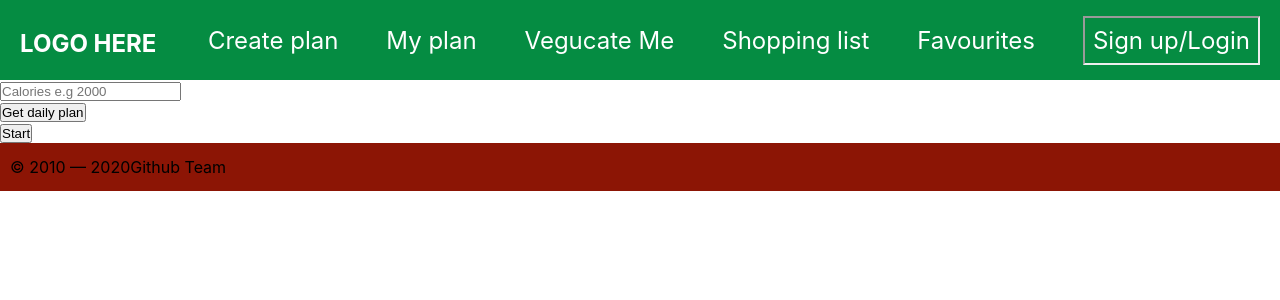
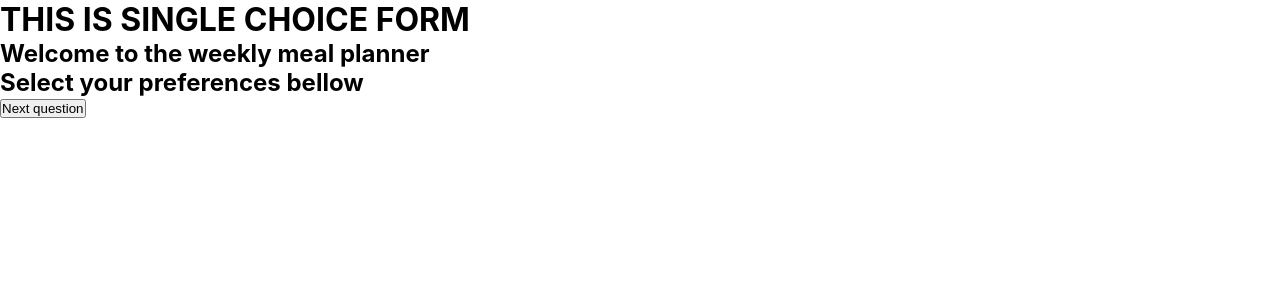
Before and after one commit to SchoolOfCode/w15_collaborative-react-project-team-f-plantasty, a React (Create React App) app in the folder plantasty/: page /createplan in a window 1280 px wide. Shown: the top 300 px of the page. Built offline with nearby package versions, Linux system fonts and the light colour scheme.

Commit message:
my plan linked to meal plan created- meal plan form not used anymore

```diff
--- a/plantasty/src/App.js
+++ b/plantasty/src/App.js
@@ -3,7 +3,6 @@ import './App.css';
 import HomePage from './Pages/HomePage';
 import VegucateMe from './Pages/VegucateMe';
 import MealPlanCreated from './Pages/MealPlanCreated';
-import MealPlanForm from './Pages/MealPlanForm';
 import Q1 from './Pages/Q1';
 import Q2 from './Pages/Q2';
 
@@ -18,10 +17,10 @@ function App() {
           <Route path="/myplan">
             <MealPlanCreated />
           </Route>
+          {/* <Route path="/createplan" exact>
+            <MealPlanForm />
+          </Route> */}
           <Route path="/createplan" exact>
-            <MealPlanForm />
-          </Route>
-          <Route path="/createplan/q1" exact>
             <Q1 />
           </Route>
           <Route path="/createplan/q2">
--- a/plantasty/src/Pages/MealPlanCreated.js
+++ b/plantasty/src/Pages/MealPlanCreated.js
@@ -1,52 +1,52 @@
-import { useState, useEffect } from 'react';
+import React, { useState } from 'react';
+import MealList from '../Components/MealList';
 import Navbar from '../Components/Header/Navbar';
 import Footer from '../Components/Footer';
-import React from 'react';
-import MiniRecipeCard from '../Components/MiniRecipeCard';
+import CaloriesInput from '../Components/CaloriesInput';
+// import { Link } from 'react-router-dom';
 
-const AlinaAPI = '11cf2295cd61422389f3a0b5611fcb30';
-const TaniaAPI = '81d1af1612cd4093abbfa7b29f39fd3e';
-const TomAPI = '5b5269dd70b849018665136bf0eb41c9';
+function MealPlanForm() {
+  const [mealData, setMealData] = useState(null);
+  const [calories, setCalories] = useState(2000);
+  //   const AlinaAPI = '11cf2295cd61422389f3a0b5611fcb30';
+  //   const TaniaAPI = '81d1af1612cd4093abbfa7b29f39fd3e';
+  //   const TomAPI = '5b5269dd70b849018665136bf0eb41c9';
+  const AlinaAPI2 = 'ef968f4556ed4b3f880221d46d7bd1b9';
 
-// URL variables
-let calories = 2000;
-let diet = 'Vegan'; // value passed on from q1 page
-let intolerances = 'Egg'; // just for test
-// let intolerances = userAllergy array passed on from Q2 page : .split?
-let URL = `https://api.spoonacular.com/mealplanner/generate?apiKey=${TaniaAPI}&timeFrame=day&targetCalories=${calories}&Diet=${diet}&intolerance=${intolerances}`;
-console.log(URL);
+  function handleChange(number) {
+    setCalories(number);
+  }
 
-function MealPlanCreated() {
-  const [mealData, setMealData] = useState([]);
-  // look up at redux reducer for possible future use
-
-  useEffect(() => {
-    fetch(`${URL}`)
+  function getMealData() {
+    fetch(
+      `https://api.spoonacular.com/mealplanner/generate?apiKey=${AlinaAPI2}&timeFrame=day&targetCalories=${calories}&Diet=Vegan`
+    )
       .then((response) => response.json())
-      .then((mealDataArray) => {
-        const meals = mealDataArray.meals; // just get the meals
-        console.log('three meals received:', meals);
-        setMealData(meals);
+      .then((data) => {
+        setMealData(data);
+        console.log(data);
+      })
+      .catch(() => {
+        console.log('error');
       });
-  }, []); // warning: leave dependency array empty. If set to mealData it will rerender MANY TIMES!!
-
-  const mealsLoaded = mealData.length > 0;
-
+  }
   return (
-    <div>
+    <div className="MealPlanCreated">
       <div>
         <Navbar />
       </div>
-      <div>
-        {mealsLoaded ? (
-          mealData.map((meal) => (
-            <MiniRecipeCard text={meal.title} key={meal.id} />
-          ))
-        ) : (
-          <h1>'loading'</h1>
-        )}
-        ;
-      </div>
+      <section className="controls">
+        <CaloriesInput handleChange={handleChange} />
+      </section>
+      <button onClick={getMealData}> Get daily plan</button>
+      {mealData && <MealList mealData={mealData} />}
+
+      {/* <div>
+        <Link to="/createPlan/q1">
+          <button type="button">Start</button>
+        </Link>
+      </div> */}
+
       <footer>
         <Footer />
       </footer>
@@ -54,15 +54,4 @@ function MealPlanCreated() {
   );
 }
 
-export default MealPlanCreated;
-
-// window.location.href = '../Question/question.html' + quizUrl;
-
-// let urlParams = new URLSearchParams(window.location.search);
-// console.log(urlParams.toString());
-
-// let quizUrl = urlParams.toString();
-// console.log(`https://opentdb.com/api.php?${quizUrl}`);
-
-// // Fetch request to the API
-// fetch(`https://opentdb.com/api.php?${quizUrl}`);
+export default MealPlanForm;
--- a/plantasty/src/Pages/MealPlanForm.js
+++ b/plantasty/src/Pages/MealPlanForm.js
@@ -1,57 +1,68 @@
-import React, { useState } from 'react';
-import MealList from '../Components/MealList';
-import Navbar from '../Components/Header/Navbar';
-import Footer from '../Components/Footer';
-import CaloriesInput from '../Components/CaloriesInput';
-import { Link } from 'react-router-dom';
+// import { useState, useEffect } from 'react';
+// import Navbar from '../Components/Header/Navbar';
+// import Footer from '../Components/Footer';
+// import React from 'react';
+// import MiniRecipeCard from '../Components/MiniRecipeCard';
 
-function MealPlanForm() {
-  const [mealData, setMealData] = useState(null);
-  const [calories, setCalories] = useState(2000);
-  //   const AlinaAPI = '11cf2295cd61422389f3a0b5611fcb30';
-  //   const TaniaAPI = '81d1af1612cd4093abbfa7b29f39fd3e';
-  //   const TomAPI = '5b5269dd70b849018665136bf0eb41c9';
-  const AlinaAPI2 = 'ef968f4556ed4b3f880221d46d7bd1b9';
+// const AlinaAPI = '11cf2295cd61422389f3a0b5611fcb30';
+// const TaniaAPI = '81d1af1612cd4093abbfa7b29f39fd3e';
+// const TomAPI = '5b5269dd70b849018665136bf0eb41c9';
 
-  function handleChange(number) {
-    setCalories(number);
-  }
+// // URL variables
+// let calories = 2000;
+// let diet = 'Vegan'; // value passed on from q1 page
+// let intolerances = 'Egg'; // just for test
+// // let intolerances = userAllergy array passed on from Q2 page : .split?
+// let URL = `https://api.spoonacular.com/mealplanner/generate?apiKey=${TaniaAPI}&timeFrame=day&targetCalories=${calories}&Diet=${diet}&intolerance=${intolerances}`;
+// console.log(URL);
 
-  function getMealData() {
-    fetch(
-      `https://api.spoonacular.com/mealplanner/generate?apiKey=${AlinaAPI2}&timeFrame=day&targetCalories=${calories}&Diet=Vegan`
-    )
-      .then((response) => response.json())
-      .then((data) => {
-        setMealData(data);
-        console.log(data);
-      })
-      .catch(() => {
-        console.log('error');
-      });
-  }
-  return (
-    <div className="MealPlanForm">
-      <div>
-        <Navbar />
-      </div>
-      <section className="controls">
-        <CaloriesInput handlechange={handleChange} />
-      </section>
-      <button onClick={getMealData}> Get daily plan</button>
-      {mealData && <MealList mealData={mealData} />}
+// function MealPlanCreated() {
+//   const [mealData, setMealData] = useState([]);
+//   // look up at redux reducer for possible future use
 
-      <div>
-        <Link to="/createPlan/q1">
-          <button type="button">Start</button>
-        </Link>
-      </div>
+//   useEffect(() => {
+//     fetch(`${URL}`)
+//       .then((response) => response.json())
+//       .then((mealDataArray) => {
+//         const meals = mealDataArray.meals; // just get the meals
+//         console.log('three meals received:', meals);
+//         setMealData(meals);
+//       });
+//   }, []); // warning: leave dependency array empty. If set to mealData it will rerender MANY TIMES!!
 
-      <footer>
-        <Footer />
-      </footer>
-    </div>
-  );
-}
+//   const mealsLoaded = mealData.length > 0;
 
-export default MealPlanForm;
+//   return (
+//     <div>
+//       <div>
+//         <Navbar />
+//       </div>
+//       <div>
+//         {mealsLoaded ? (
+//           mealData.map((meal) => (
+//             <MiniRecipeCard text={meal.title} key={meal.id} />
+//           ))
+//         ) : (
+//           <h1>'loading'</h1>
+//         )}
+//         ;
+//       </div>
+//       <footer>
+//         <Footer />
+//       </footer>
+//     </div>
+//   );
+// }
+
+// export default MealPlanCreated;
+
+// // window.location.href = '../Question/question.html' + quizUrl;
+
+// // let urlParams = new URLSearchParams(window.location.search);
+// // console.log(urlParams.toString());
+
+// // let quizUrl = urlParams.toString();
+// // console.log(`https://opentdb.com/api.php?${quizUrl}`);
+
+// // // Fetch request to the API
+// // fetch(`https://opentdb.com/api.php?${quizUrl}`);
```
